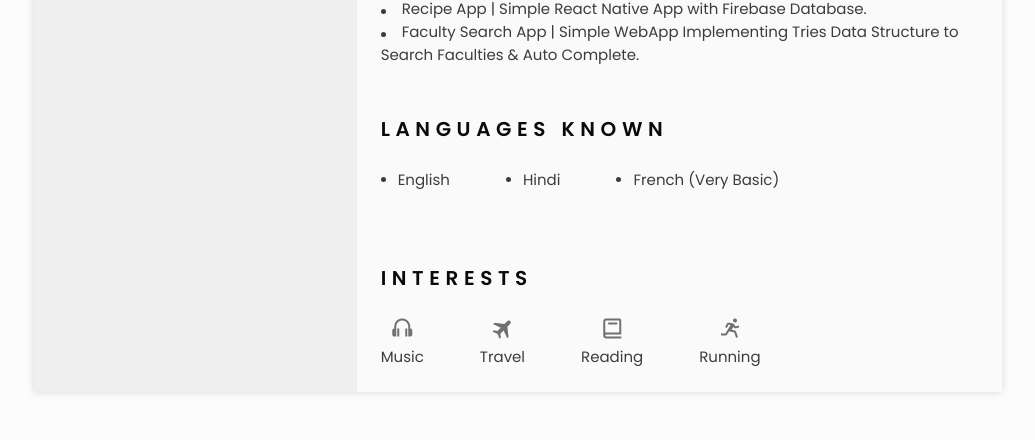
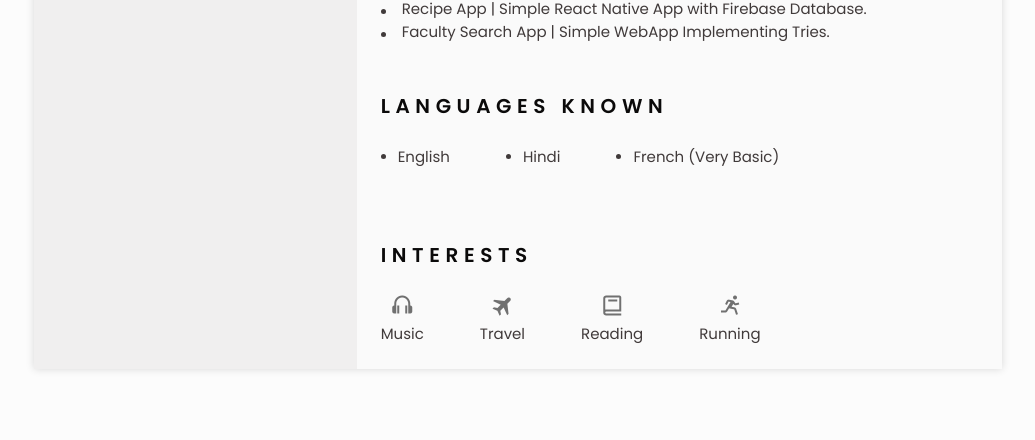
Before and after one commit to cypher-nullbyte/resume, a plain HTML site: page index.html in a window 1280 px wide. Shown: the part 2212-2652 px from the top of the page, without its empty margins (122-1157 px from the left). After the commit the page ends 2629 px from the top, so only its background shows below. Drawn offline with nearby package versions, Linux system fonts and the light colour scheme.

Commit message:
Update index.html

```diff
--- a/index.html
+++ b/index.html
@@ -516,7 +516,7 @@
                                             <span class="skills__circle"></span> Recipe App | Simple React Native App with Firebase Database.<br/>
                                         </li>
                                         <li>
-                                            <span class="skills__circle"></span> Faculty Search App | Simple WebApp Implementing Tries Data Structure to Search Faculties & Auto Complete.<br/>
+                                            <span class="skills__circle"></span> Faculty Search App | Simple WebApp Implementing Tries.<br/>
                                         </li>
                                     </ul>
                                 </p>
```
